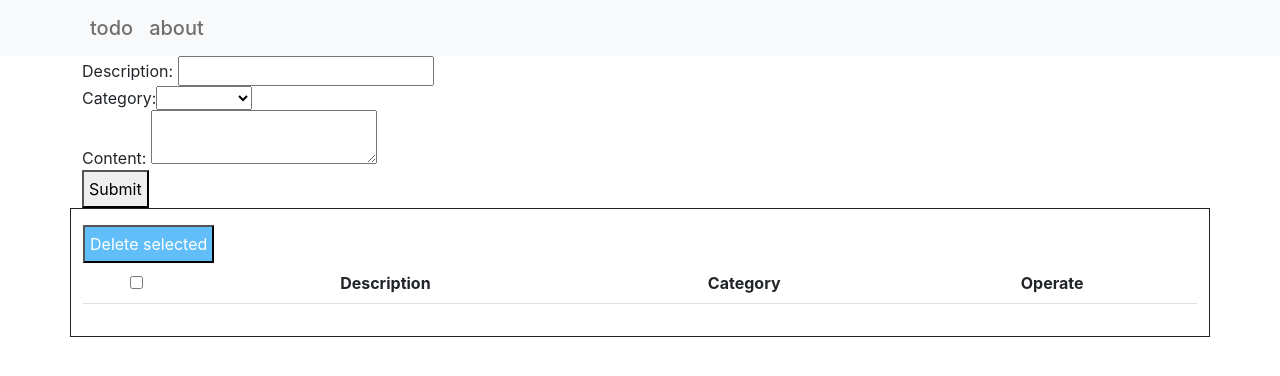
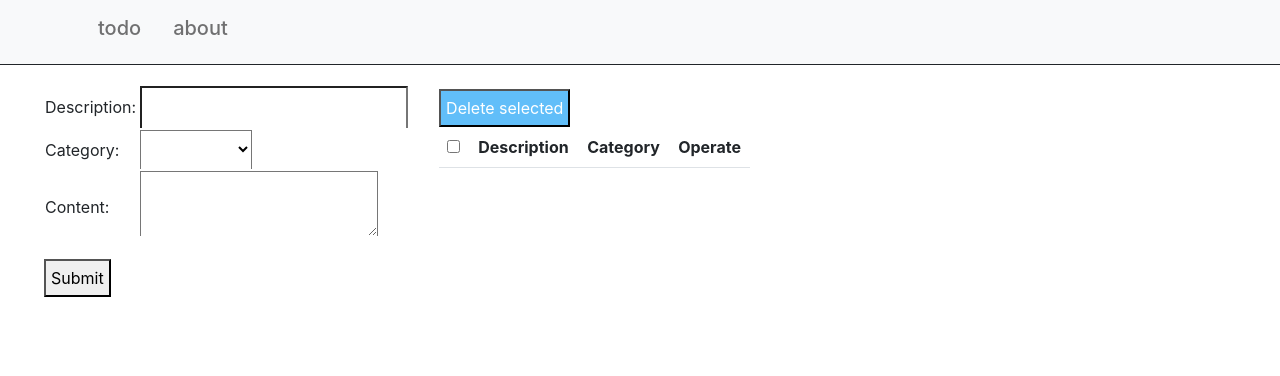
Before and after one commit to ShinnDeng/todo-test, a React (Create React App) app: page / in a window 1280 px wide. Shown: the top 376 px of the page. Built offline with nearby package versions, Linux system fonts and the light colour scheme.

Commit message:
create and list component style

```diff
--- a/src/components/Create/index.js
+++ b/src/components/Create/index.js
@@ -64,26 +64,39 @@ export default class Create extends Component {
 
     render() {
         return (
-            <div>
-                <div>
-                    Description: <input value={this.state.description} name="description" onInput={this.inputChangeHandler}/>
+            <div className="container m-1">
+            <div className="">
 
-                </div>
-                <div>
-                    Category:
+                <table className="table table-borderless">
+                    <tr className="">
+                        <td>Description:</td>
+                        <td>
+                            <input className="inputGroup-sizing-default" value={this.state.description} name="description" onInput={this.inputChangeHandler}/>
+                        </td>
+                    </tr>
+                    <tr>
+                        <td>Category:</td>
+                        <td>
                             <select value={this.state.category} name="category" onChange={this.inputChangeHandler}>
                                 <option disabled="disabled" style={{display: 'none'}} value=''></option>
                                 <option value="css">css</option>
                                 <option value="html">html</option>
                                 <option value="javascript">javascript</option>
                             </select>
+                        </td>
+                    </tr>
+                    <tr>
+                        <td>Content:</td>
+                        <td>
+                            {/* <form style={{display:'inline-block'}}> */}
+                            <textarea value={this.state.content} onInput={this.inputChangeHandler} name="content"/>
+	                        {/* </form> */}
+
+                        </td>
+                    </tr>
+                </table>
+                <button onClick={this.addHandler} name="submit">Submit</button>
             </div>
-                <div>
-                    Content: <form style={{display:'inline-block'}}>
-                    <textarea value={this.state.content} onInput={this.inputChangeHandler} name="content"/>
-	                </form>
-                </div>
-                <button onClick={this.addHandler} name="submit">Submit</button>
             </div>
         )
     }
--- a/src/components/List/index.js
+++ b/src/components/List/index.js
@@ -8,9 +8,10 @@ export default class List extends Component {
         const {deleteSelected,todo,checkUpdate,deleteTodo,selectAll} = this.props
 
         return (
-            <div className="container">
+            <div className="container m-1 my-2">
+            <div className="">
 
-                <button style={{backgroundColor:'#61BEF9', color:'white'}} onClick={deleteSelected}>Delete selected</button>
+                <div><button style={{backgroundColor:'#61BEF9', color:'white'}} onClick={deleteSelected}>Delete selected</button></div>
 
                 <table className="table table-striped">
                     <thead>
@@ -31,6 +32,7 @@ export default class List extends Component {
                     </tbody>
                 </table>
             </div>
+            </div>
         )
     }
 }
--- a/src/components/Nav/index.js
+++ b/src/components/Nav/index.js
@@ -6,12 +6,12 @@ import {NavLink} from 'react-router-dom';
 export default class Nav extends Component {
     render() {
         return (
-            <nav className="navbar navbar-expand-lg navbar-light bg-light">
+            <nav className="navbar navbar-expand navbar-light bg-light border-bottom border-dark border-1">
                 <div className="container">
-                    <div className=" d-sm-flex d-block flex-sm-nowrap">
+                    <div className="navbar-nav">
                         {/* <ul className="navbar-nav"> */}
-                            <li className="navbar-nav nav-item h5"><NavLink className="nav-link" to="/todo" >todo</NavLink></li>
-                            <li className="navbar-nav nav-item h5"><NavLink className="nav-link" to="/about" >about</NavLink></li>
+                            <li className="nav-item h5 mx-2"><NavLink className="nav-link" to="/todo" >todo</NavLink></li>
+                            <li className="nav-item h5 mx-2"><NavLink className="nav-link" to="/about" >about</NavLink></li>
                         {/* </ul> */}
                 </div>
                 </div>
--- a/src/routes/todo/index.js
+++ b/src/routes/todo/index.js
@@ -110,14 +110,14 @@ export default class Todo extends Component {
   render() {
 
     return (
-      <div>
-        <div className="container">
+      <div className="container d-sm-flex m-3 align-item-center justify-content-left">
+        <div>
           <Create
             addTodo={this.addTodo}
             todo={this.state.todos}
           />
         </div>
-        <div className="container py-3 px-0" style={{border:'1px solid'}}>
+        <div>
           <List
             todo={this.state.todos}
             checkUpdate={this.checkUpdate}
```
Lines whose indentation alone changed are shown as unchanged.
